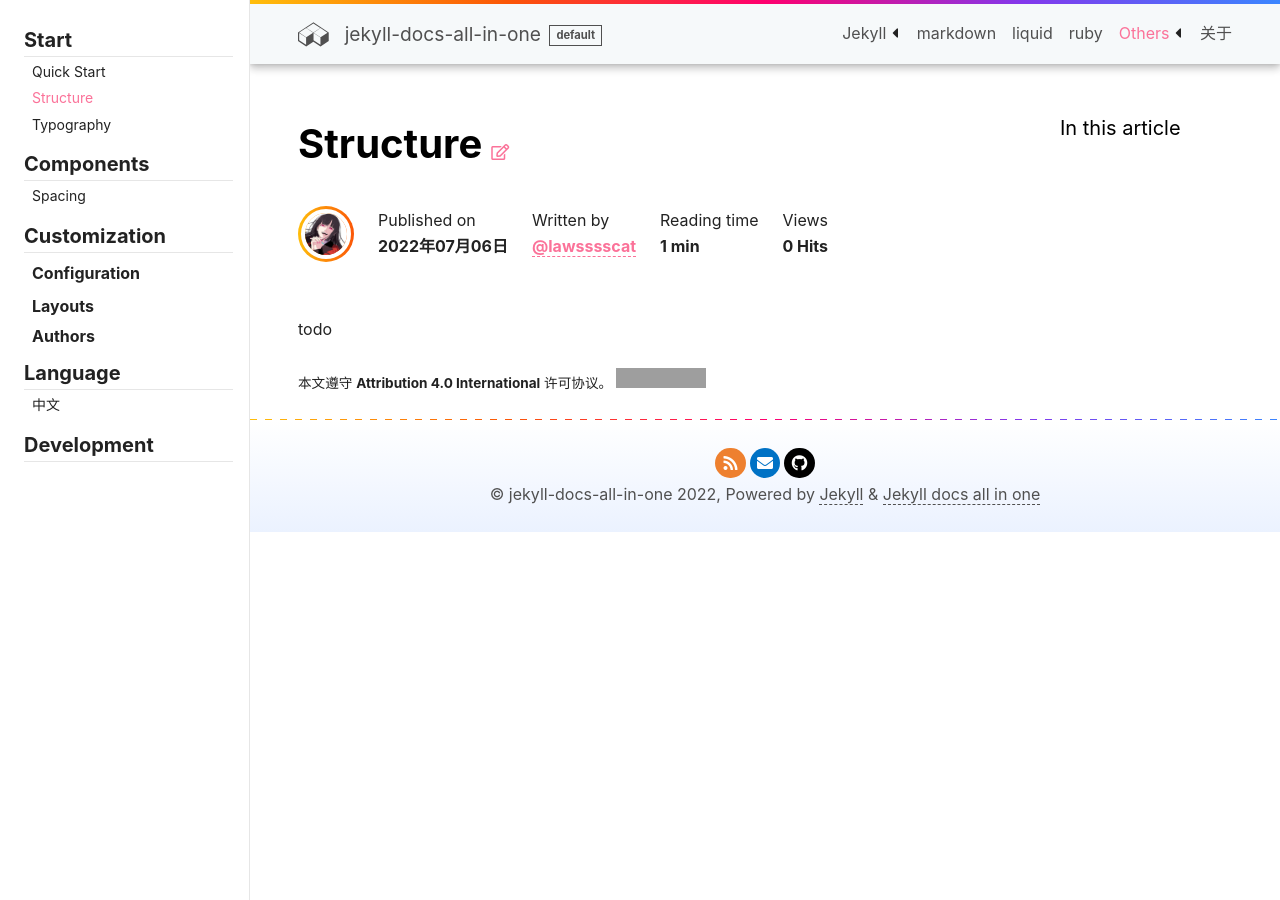
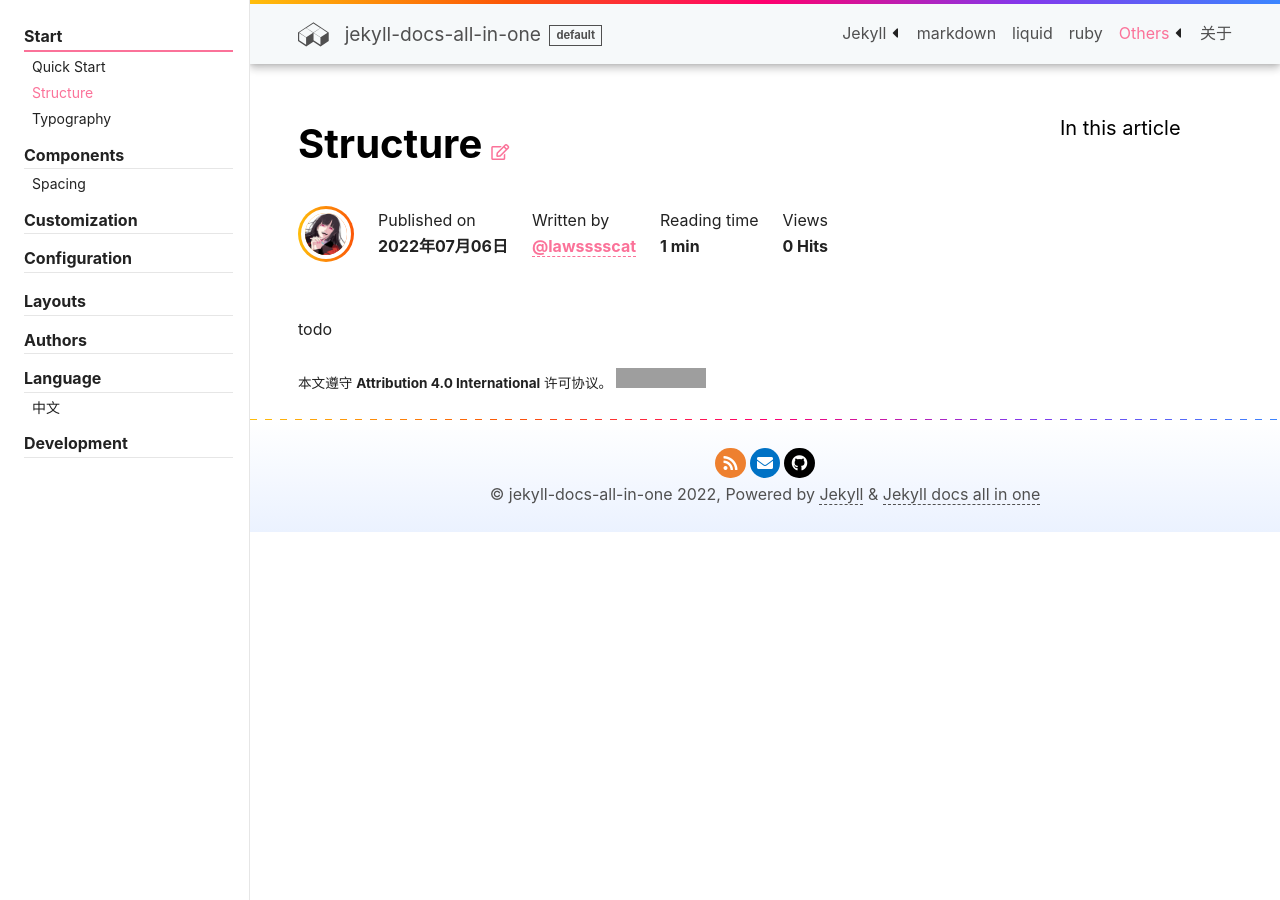
Before and after one commit to LawssssCat/jekyll-docs, a Jekyll site: the page built from _docs/en/1.2-structure.md, in a window 1280 px wide. Built offline with Jekyll 4.4.1, drawn with Linux system fonts in a browser that asks for light colours; comment, search, counter and statistics services are not loaded; grey boxes are pictures that could not be loaded.

Commit message:
improvement: sidebar quicklinks active

```diff
--- a/_includes/sidebar/quicklinks.html
+++ b/_includes/sidebar/quicklinks.html
@@ -4,13 +4,41 @@
   <ol>
     {%- assign token_page_url   = page.url    | replace: '.html', '' -%}
     {%- for _item in _quicklinks -%}
+
+      {%- assign  _item_details_active = false -%}
+      {%- capture _item_details -%}
+        {%- if _item.details -%}
+          <ol class="quicklinks-details">
+            {%- for _detail in _item.details -%}
+              {%- include snippets/get-accessible-url.html url=_detail.url -%}
+              {%- assign _detail_url = __return -%}
+              {%- assign _detail_title = _detail.title -%}
+              {%- unless _detail_title -%}
+                {%- include snippets/get-article-title.html article_id=_detail.url -%}
+                {%- assign _detail_title = __return -%}
+              {%- endunless -%}
+              {%- assign token_detail_url = _detail.url | replace: '.html', '' -%}
+              {%- if token_detail_url==token_page_url -%}
+                {%- assign _active = 'active' -%}
+                {%- assign _item_details_active = true -%}
+              {%- else -%}
+                {%- assign _active = '' -%}
+              {%- endif -%}
+              <li class="{{ _active }}">
+                <a href="{{ _detail_url }}">{{ _detail_title }}</a>
+              </li>
+            {%- endfor -%}
+          </ol>
+        {%- endif -%}
+      {%- endcapture -%}
+
       {%- assign token_item_url = _item.url | replace: '.html', '' -%}
-      {%- if token_item_url==token_page_url -%}
+      {%- if token_item_url==token_page_url or _item_details_active==true -%}
         {%- assign _active = 'active' -%}
       {%- else -%}
         {%- assign _active = '' -%}
       {%- endif -%}
-      <li class="{{ _item.class }} {{ _active }}">
+      <li class="heading {{ _active }}">
         <!-- title -->
         {%- include snippets/get-accessible-url.html url=_item.url -%}
         {%- assign _item_url = __return -%}
@@ -27,28 +55,7 @@
           {%- endif -%}
         </div>
         <!-- details -->
-        {%- if _item.details -%}
-          <ol class="quicklinks-details">
-            {%- for _detail in _item.details -%}
-              {%- include snippets/get-accessible-url.html url=_detail.url -%}
-              {%- assign _detail_url = __return -%}
-              {%- assign _detail_title = _detail.title -%}
-              {%- unless _detail_title -%}
-                {%- include snippets/get-article-title.html article_id=_detail.url -%}
-                {%- assign _detail_title = __return -%}
-              {%- endunless -%}
-              {%- assign token_detail_url = _detail.url | replace: '.html', '' -%}
-              {%- if token_detail_url==token_page_url -%}
-                {%- assign _active = 'active' -%}
-              {%- else -%}
-                {%- assign _active = '' -%}
-              {%- endif -%}
-              <li class="{{ _active }}">
-                <a href="{{ _detail_url }}">{{ _detail_title }}</a>
-              </li>
-            {%- endfor -%}
-          </ol>
-        {%- endif -%}
+        {{ _item_details }}
       </li>
     {%- endfor -%}
   </ol>
--- a/_sass/components/_sidebar.scss
+++ b/_sass/components/_sidebar.scss
@@ -48,10 +48,13 @@
       }
     }
     li.active {
-      &, & > .quicklinks-item {
-        > a {
-          color: themed(main-color-1);
-        }
+      & > .quicklinks-item {
+        @include split-line(bottom, 2px, themed(main-color-1));
+      }
+    }
+    .quicklinks-details {
+      li.active {
+        color: themed(main-color-1);
       }
     }
   }
@@ -61,15 +64,9 @@
     margin-bottom: map-get($spacers, 1);
     line-height: map-get($base, line-height);
     .quicklinks-item {
-      font-size: map-get($base, font-size-lg);
-      font-weight: map-get($base, font-weight-bold);
-      @include split-line(bottom);
-    }
-  }
-  .strong {
-    .quicklinks-item {
       font-size: map-get($base, font-size);
       font-weight: map-get($base, font-weight-bold);
+      @include split-line(bottom, 1px);
     }
   }
 }
```
Also changed, not shown: _data/quicklinks.yml (+1 -13 lines).
